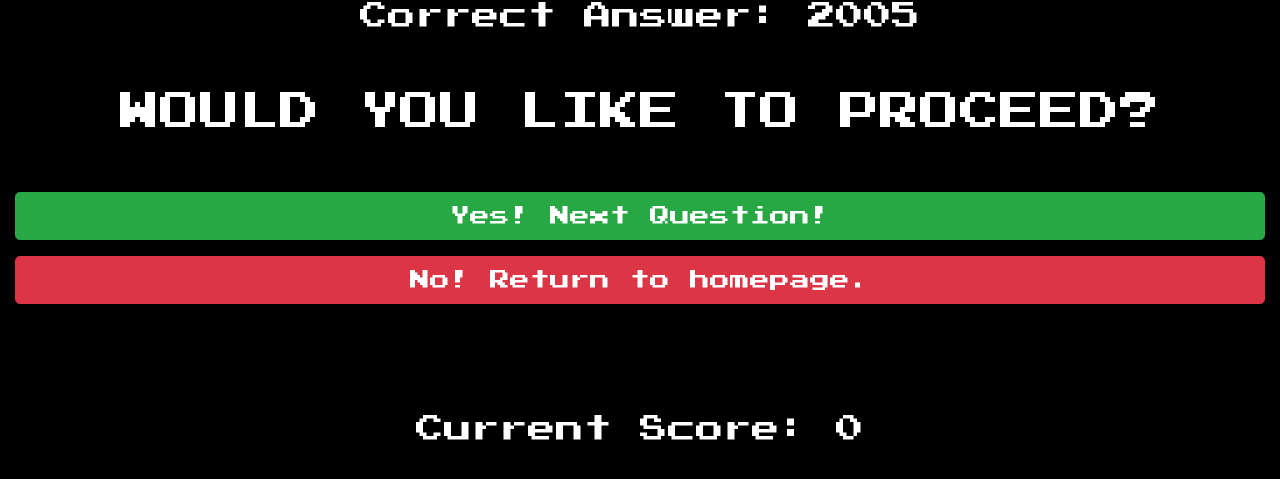
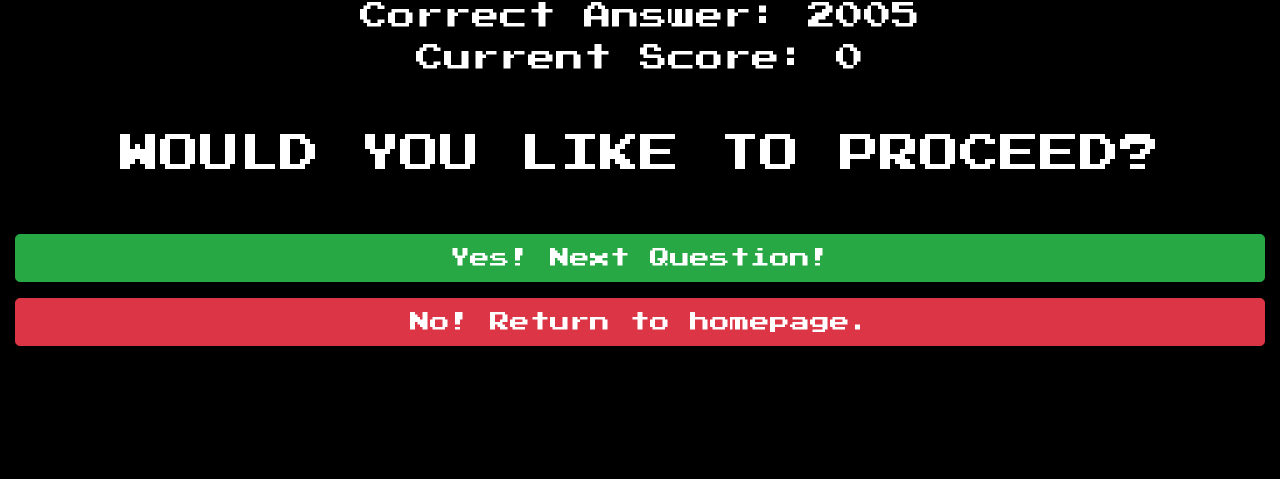
Before and after one commit to robinspiers/IK22, a Flask app: page /proceed_online in a window 1280 px wide. Shown: the part 56-535 px from the top of the page. Run offline with Flask 2, Linux system fonts and the light colour scheme; a user stored in the database is signed in; data comes from the database, SQL or seed files in the repository; both versions use the stored data as it was after the commit; some libraries are stand-ins or nearby versions; some web fonts are replaced.

Commit message:
current score weer bovenaan

```diff
--- a/triviaroyale/templates/proceed_online.html
+++ b/triviaroyale/templates/proceed_online.html
@@ -7,6 +7,9 @@
 {% block main %}
     <fieldset>
         <h3 align="center">Correct Answer: {{ answer }}</h3>
+    </fieldset>
+    <fieldset>
+        <h3 align="center">Current Score: {{ score }}</h3>
     </fieldset>
     <h2>No Easter Eggs here, go away.</h2>
     <form action="{{ url_for('proceed_online') }}" method="post">
@@ -25,9 +28,4 @@
             <button type="submit" name= "submit" class="btn btn-danger btn-lg btn-block" value="no">No! Return to homepage.</button>
         </div>
     </form>
-    <h2>No Easter Eggs here, go away.</h2>
-    <h2>No Easter Eggs here, go away.</h2>
-    <fieldset>
-        <h3 align="center">Current Score: {{ score }}</h3>
-    </fieldset>
 {% endblock %}
```
Also changed, not shown: triviaroyale/triviaroyale.db.
